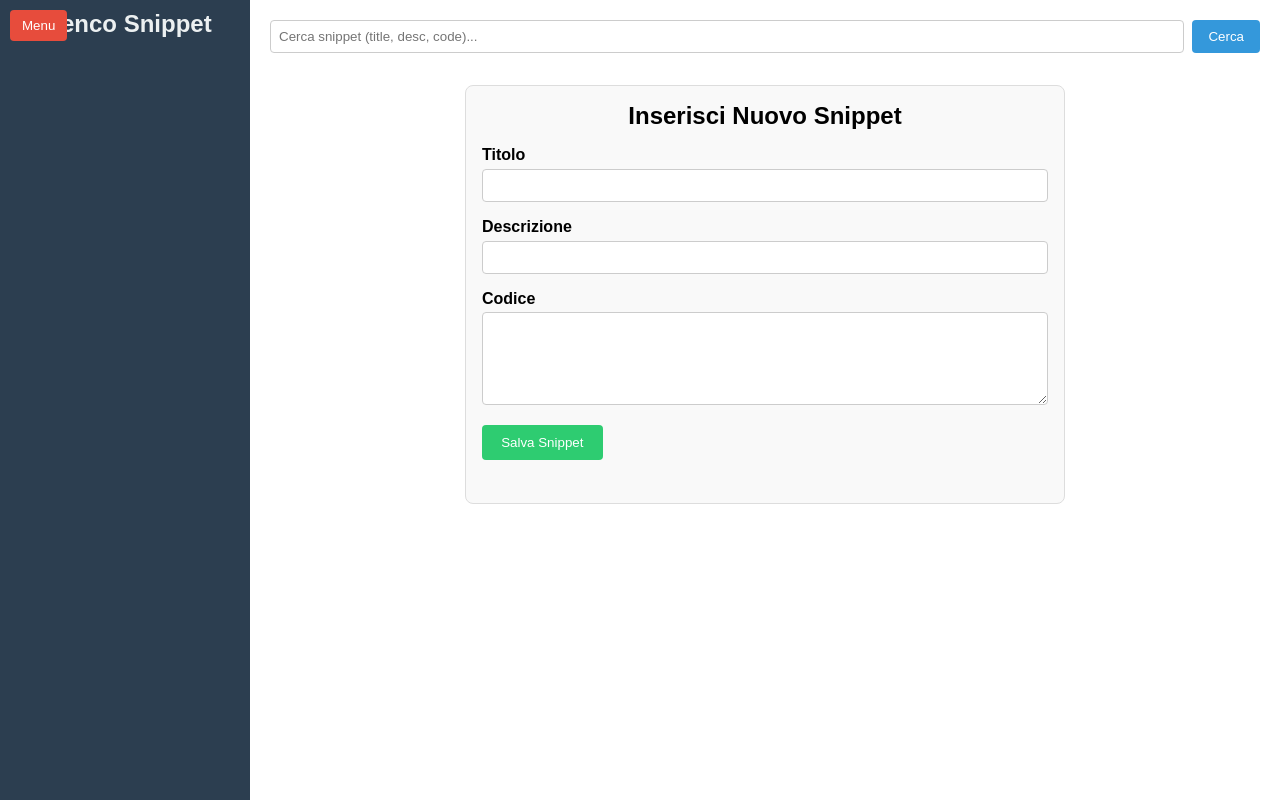
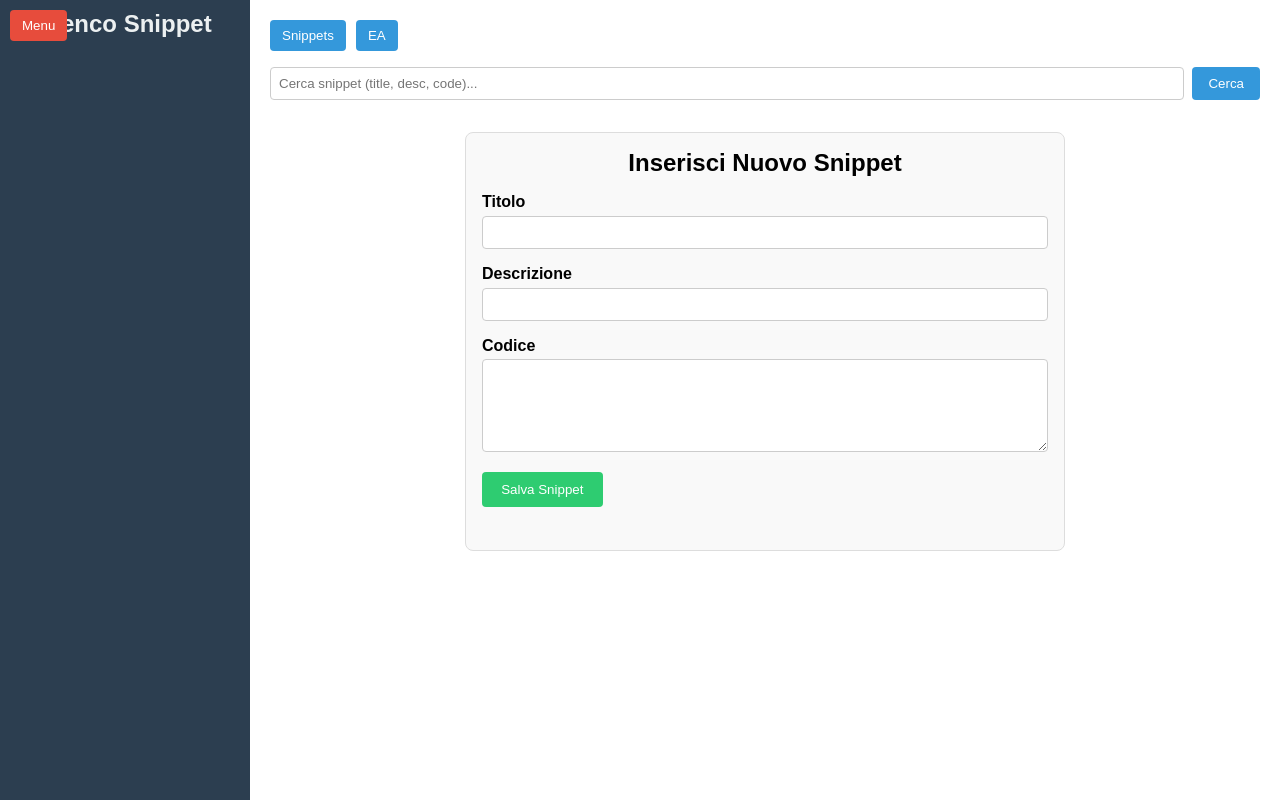
Before and after one commit to Haki97/my-snippet-site, a plain HTML site: page index.html in a window 1280 px wide. Drawn offline with Linux system fonts and the light colour scheme; no server answers.

Commit message:
Update index.html

```diff
--- a/index.html
+++ b/index.html
@@ -4,7 +4,7 @@
   <meta charset="UTF-8">
   <title>My Advanced Snippet App</title>
   <style>
-    /* Original CSS remains unchanged */
+    /* CSS remains mostly unchanged */
     * {
       box-sizing: border-box;
       margin: 0;
@@ -55,13 +55,26 @@
     .toggle-btn:hover {
       background: #c0392b;
     }
-    .sidebar.hidden {
-      transform: translateX(-100%);
-    }
     .main {
       flex: 1;
       background: #fff;
       padding: 20px;
+    }
+    .buttons-container {
+      display: flex;
+      gap: 10px;
+      margin-bottom: 1rem;
+    }
+    .buttons-container button {
+      padding: 8px 12px;
+      border: none;
+      background: #3498db;
+      color: #fff;
+      border-radius: 4px;
+      cursor: pointer;
+    }
+    .buttons-container button:hover {
+      background: #2980b9;
     }
     .search-bar {
       display: flex;
@@ -147,6 +160,10 @@
     <ul id="snippetIndex"></ul>
   </div>
   <div class="main">
+    <div class="buttons-container">
+      <button onclick="loadAllSnippets()">Snippets</button>
+      <button onclick="loadEaSnippets()">EA</button>
+    </div>
     <div class="search-bar">
       <input type="text" id="searchInput" placeholder="Cerca snippet (title, desc, code)..." />
       <button onclick="searchLocal()">Cerca</button>
@@ -173,7 +190,7 @@
   <script type="module">
     // Import the Firebase SDK
     import { initializeApp } from "https://www.gstatic.com/firebasejs/9.22.2/firebase-app.js";
-    import { getFirestore, collection, addDoc, getDocs } from "https://www.gstatic.com/firebasejs/9.22.2/firebase-firestore.js";
+    import { getFirestore, collection, addDoc, getDocs, query, where } from "https://www.gstatic.com/firebasejs/9.22.2/firebase-firestore.js";
 
     // Firebase configuration
     const firebaseConfig = {
@@ -189,7 +206,6 @@
     const app = initializeApp(firebaseConfig);
     const db = getFirestore(app);
 
-    // Your original JavaScript code with no changes
     let snippetArray = [];
 
     window.toggleSidebar = function () {
@@ -200,6 +216,23 @@
     async function loadAllSnippets() {
       snippetArray = [];
       const snapshot = await getDocs(collection(db, "snippets"));
+      snapshot.forEach(doc => {
+        const data = doc.data();
+        snippetArray.push({
+          id: doc.id,
+          title: data.title || "",
+          description: data.description || "",
+          code: data.code || "",
+          createdAt: data.createdAt,
+        });
+      });
+      updateSidebar();
+    }
+
+    async function loadEaSnippets() {
+      snippetArray = [];
+      const q = query(collection(db, "snippets"), where("type", "==", "EA"));
+      const snapshot = await getDocs(q);
       snapshot.forEach(doc => {
         const data = doc.data();
         snippetArray.push({
@@ -287,6 +320,7 @@
           title,
           description,
           code,
+          type: "snippet", // Default to snippet
           createdAt: new Date(),
         });
         infoAdd.style.color = "green";
```
